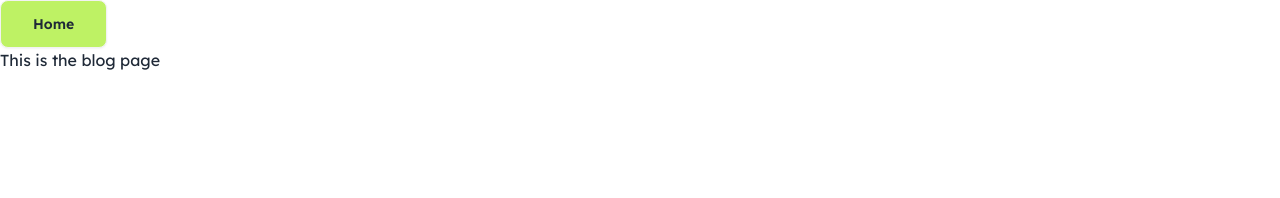
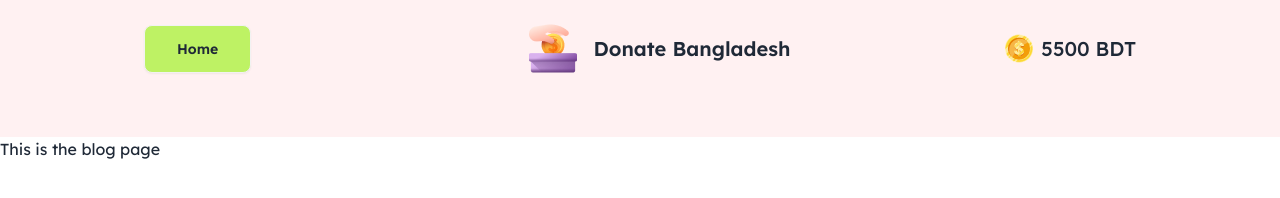
Before and after one commit to bitDig6/Prog-Hero-Assignment-5, a plain HTML site: page blog.html in a window 1280 px wide. Drawn offline with nearby package versions, Linux system fonts and the light colour scheme.

Commit message:
added a navbar in the blog page

```diff
--- a/blog.html
+++ b/blog.html
@@ -19,11 +19,29 @@
       </style>
 </head>
 <body class="font-lexend">
-    <header>
-        <a href="./index.html" target="" class="btn btn-sm lg:btn-md bg-lime-300 lg:px-8 lg:py-4">Home</a>
+    <header class="sticky top-0 z-50 bg-white bg-opacity-90 backdrop-blur">
+        <div class="navbar w-full flex lg:px-36 pt-6 pb-16 bg-rose-50">
+            <div class="navbar-start">
+              <a href="./" target
+                class="btn btn-sm lg:btn-md bg-lime-300 lg:px-8 lg:py-4">Home</a>
+            </div>
+            <!-- logo and website name -->
+            <div class="ml-10 navbar-center flex gap-4">
+              <img src="assets/logo.png" alt="logo and name of website">
+              <h1 class="text-xs lg:text-xl font-semibold w-1/2 lg:w-full">Donate
+                Bangladesh</h1>
+            </div>
+            <!-- available coins -->
+            <div class="navbar-end flex gap-2">
+              <img src="assets/coin.png" alt="coins">
+              <h1 class="text-xs lg:text-xl font-medium"><span id="total-coins">5500</span>
+                BDT</h1>
+            </div>
+          </div>
     </header>
     <main>
         <h1>This is the blog page</h1>
+        <!-- styles w-5/6 mx-auto mb-20 space-y-8 -->
     </main>
 </body>
 </html>
```
Also changed, not shown: index.html (+1 -1 lines).
